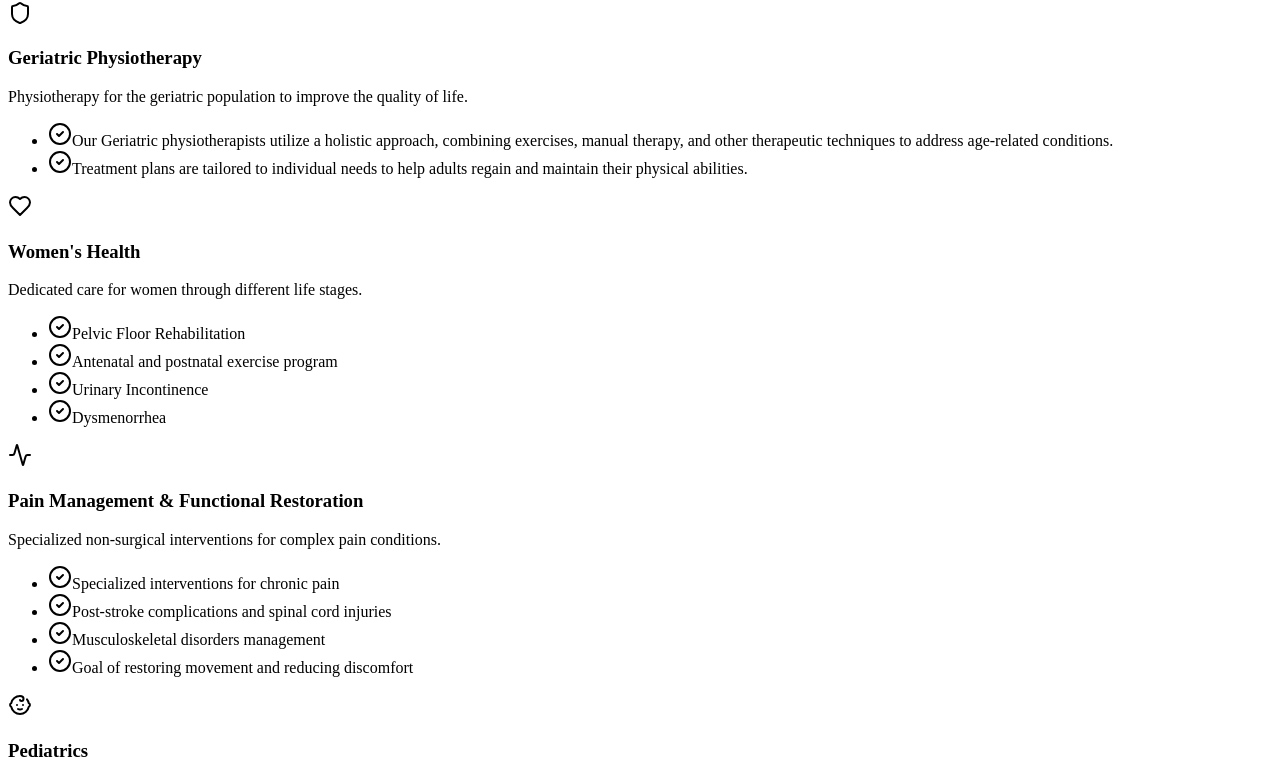
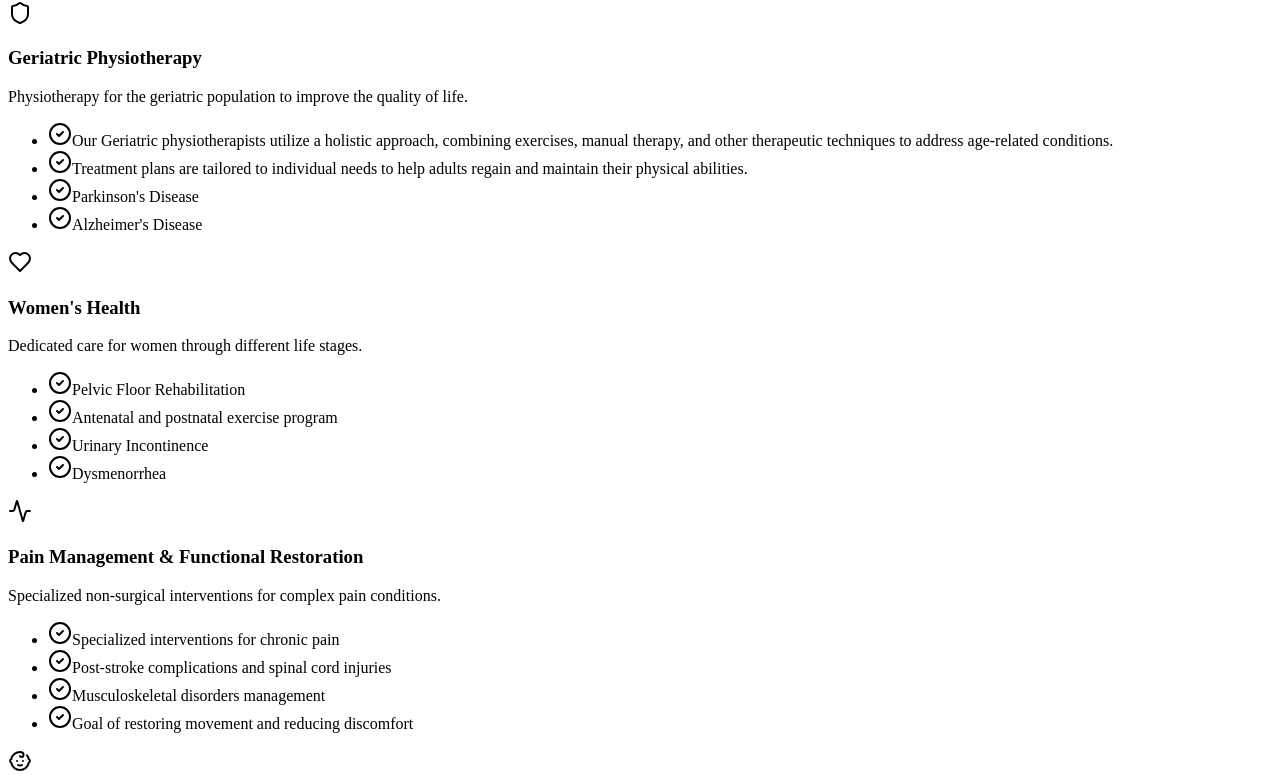
Before and after one commit to Rakesh-ai-ds/raja_health_care_clinic, a React (Vite) app in the folder client/: page /services in a window 1280 px wide. Shown: the part 2527-3307 px from the top of the page. Built offline with nearby package versions, Linux system fonts and the light colour scheme; a web font is replaced by a local one.

Commit message:
Add Parkinson's Disease and Alzheimer's Disease to Geriatric Physiotherapy

```diff
--- a/client/src/pages/Services.tsx
+++ b/client/src/pages/Services.tsx
@@ -84,7 +84,9 @@ export default function Services() {
       description: "Physiotherapy for the geriatric population to improve the quality of life.",
       points: [
         "Our Geriatric physiotherapists utilize a holistic approach, combining exercises, manual therapy, and other therapeutic techniques to address age-related conditions.",
-        "Treatment plans are tailored to individual needs to help adults regain and maintain their physical abilities."
+        "Treatment plans are tailored to individual needs to help adults regain and maintain their physical abilities.",
+        "Parkinson's Disease",
+        "Alzheimer's Disease"
       ],
       id: "geriatric"
     },
```
